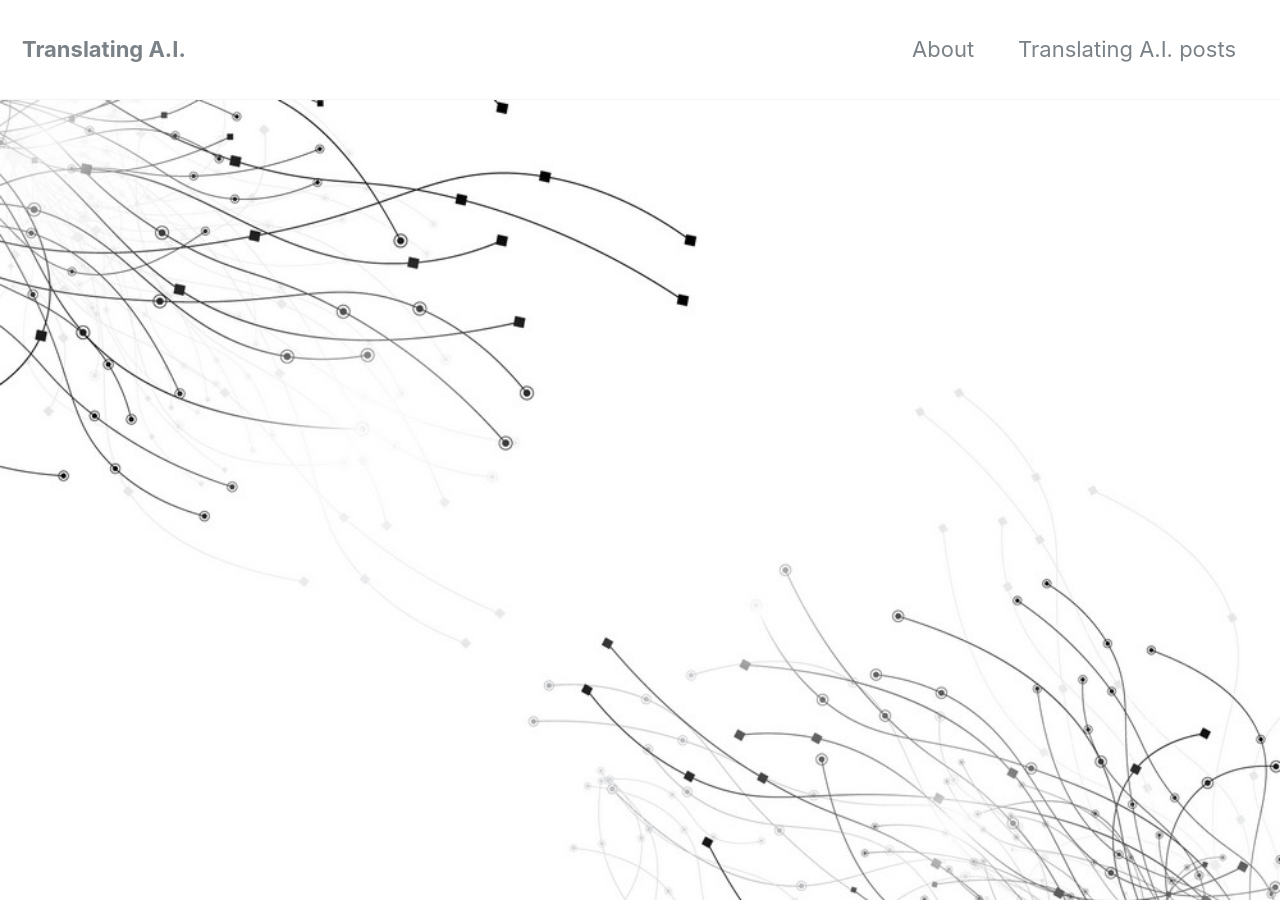
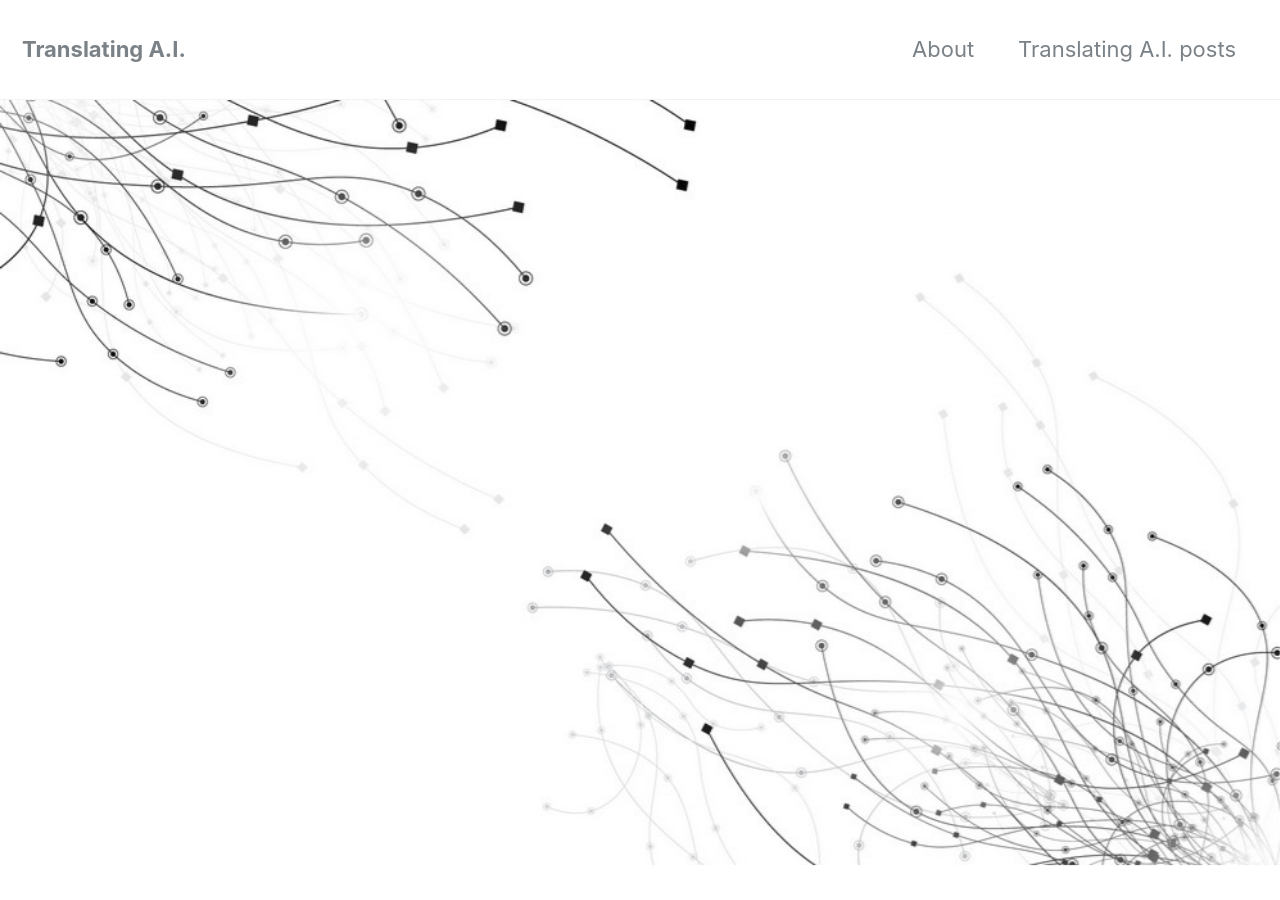
Before and after one commit to rmania/rmania.github.io, a Jekyll site: the page built from index.html, in a window 1280 px wide and 900 px high. Built offline with Jekyll 4.4.1, drawn with Linux system fonts in a browser that asks for light colours; nearby versions of some CDN libraries; the list of posts is cut into pages by our own code.

Commit message:
change image

```diff
--- a/index.html
+++ b/index.html
@@ -2,5 +2,5 @@
 layout: home
 author_profile: true
 header:
-  image: "/images/ai_background_white.jpg"
+  image: "/images/ai_background_white.png"
 ---
```
Also changed, not shown: images/ai_background_white.jpg (deleted), images/ai_background_white.png (added).
